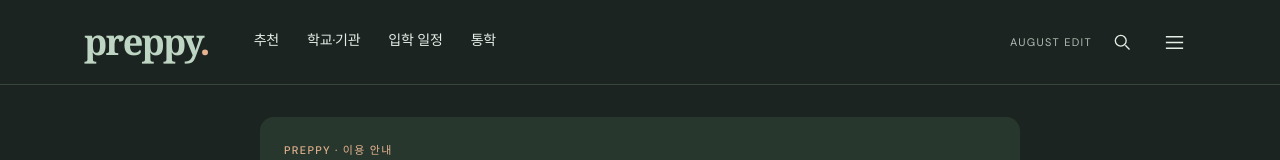
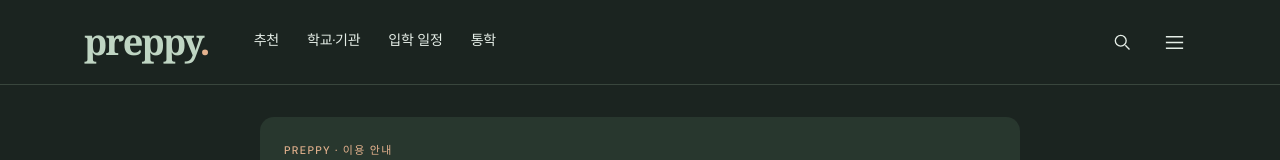
Before and after one commit to potensiainc/preppy, a Next.js app: page /privacy in a window 1280 px wide. Shown: the top 160 px of the page. Built offline with nearby package versions, Linux system fonts and the light colour scheme; a web font is replaced by a local one.

Commit message:
fix: remove monthly home edition labels

```diff
--- a/app/_components/curation.module.css
+++ b/app/_components/curation.module.css
@@ -164,12 +164,6 @@
   justify-content: space-between;
   gap: 20px;
   margin-bottom: 27px;
-}
-.edition {
-  text-align: right;
-  font-size: 12px;
-  color: #afbeb4;
-  line-height: 1.8;
 }
 .homeGrid {
   display: grid;
@@ -563,9 +557,6 @@
   .welcome {
     margin-bottom: 20px;
   }
-  .edition {
-    display: none;
-  }
   .homeGrid {
     display: block;
   }
@@ -767,23 +758,7 @@
 .scheduleRow > :global(.state-badge) {
   margin-top: 7px;
 }
-.issue {
-  font-size: 11px;
-  letter-spacing: 0.12em;
-  color: #afbeb4;
-  white-space: nowrap;
-}
-.edition {
-  font:
-    italic 600 36px/1 Georgia,
-    serif;
-  color: #a9b9ae;
-}
 @media (max-width: 759px) {
-  .edition {
-    display: block;
-    font-size: 28px;
-  }
   .welcome {
     gap: 8px;
   }
@@ -795,18 +770,11 @@
     gap: 3px;
     align-content: center;
   }
-  .issue {
-    font-size: 9px;
-    letter-spacing: 0.06em;
-  }
   .story {
     min-height: 142px;
   }
 }
 @media (max-width: 360px) {
-  .issue {
-    display: none;
-  }
   .scheduleRow {
     grid-template-columns: 36px minmax(0, 1fr);
     gap: 8px;
--- a/app/_components/home-page.tsx
+++ b/app/_components/home-page.tsx
@@ -168,12 +168,6 @@ export function HomePageView({ data }: { data: HomePageDTO }) {
           <p className={styles.kicker}>PREPPY CURATION</p>
           <h1 id="home-title">지금, 알아두면 좋은 입학정보</h1>
         </div>
-        <span className={styles.edition} aria-hidden="true">
-          {new Intl.DateTimeFormat("en", {
-            month: "2-digit",
-            timeZone: "Asia/Seoul",
-          }).format(new Date())}
-        </span>
       </div>
       <div className={styles.homeGrid}>
         <div>
--- a/app/_components/site-header.tsx
+++ b/app/_components/site-header.tsx
@@ -12,15 +12,6 @@ export function SiteHeader() {
           </Link>
           <PublicNavigation />
           <div className={styles.tools}>
-            <span className={styles.issue}>
-              {new Intl.DateTimeFormat("en", {
-                month: "long",
-                timeZone: "Asia/Seoul",
-              })
-                .format(new Date())
-                .toUpperCase()}{" "}
-              EDIT
-            </span>
             <Link
               className={styles.iconButton}
               href="/institutions"
```
Also changed, not shown: 1 other file (tests, documents, lock files or other folders).
